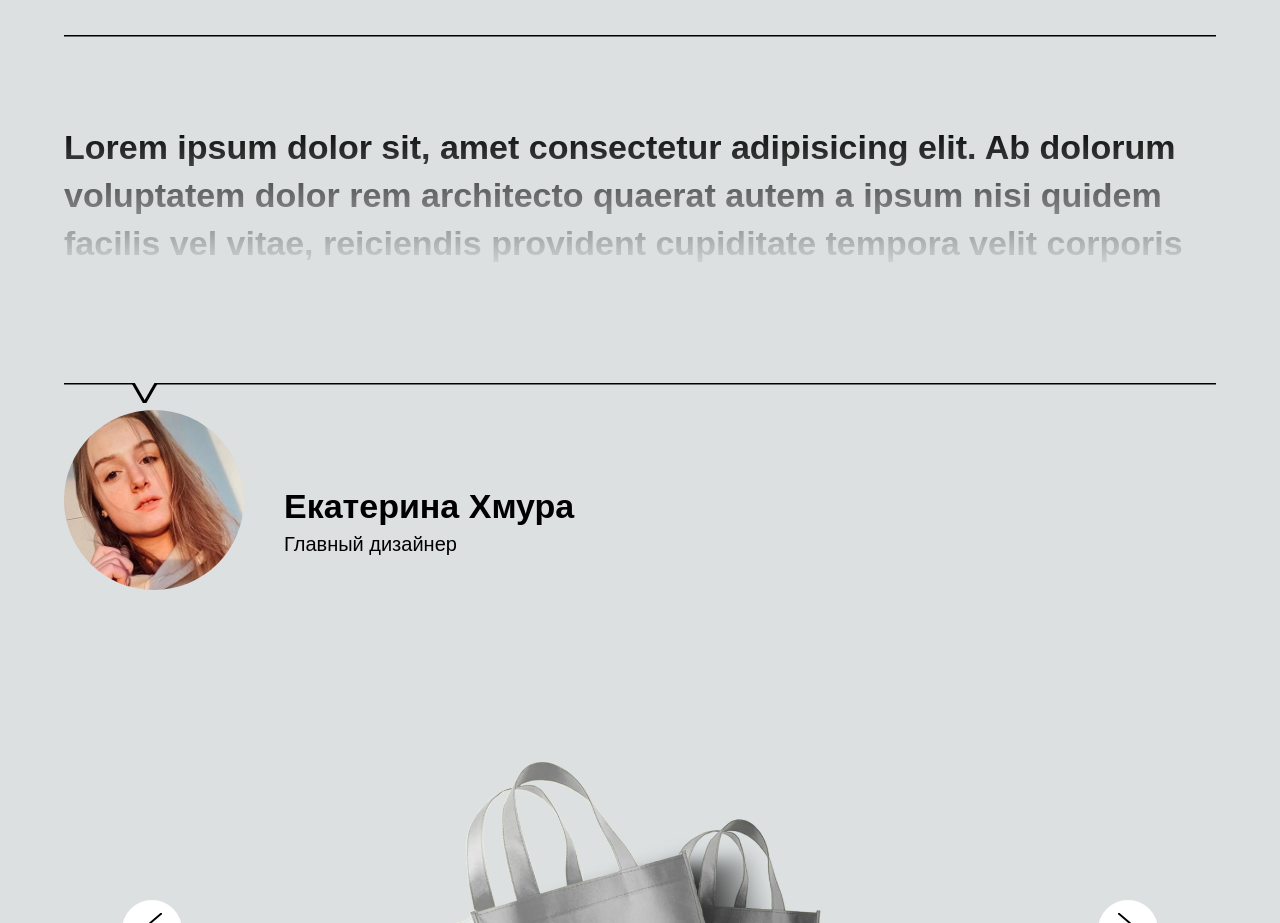
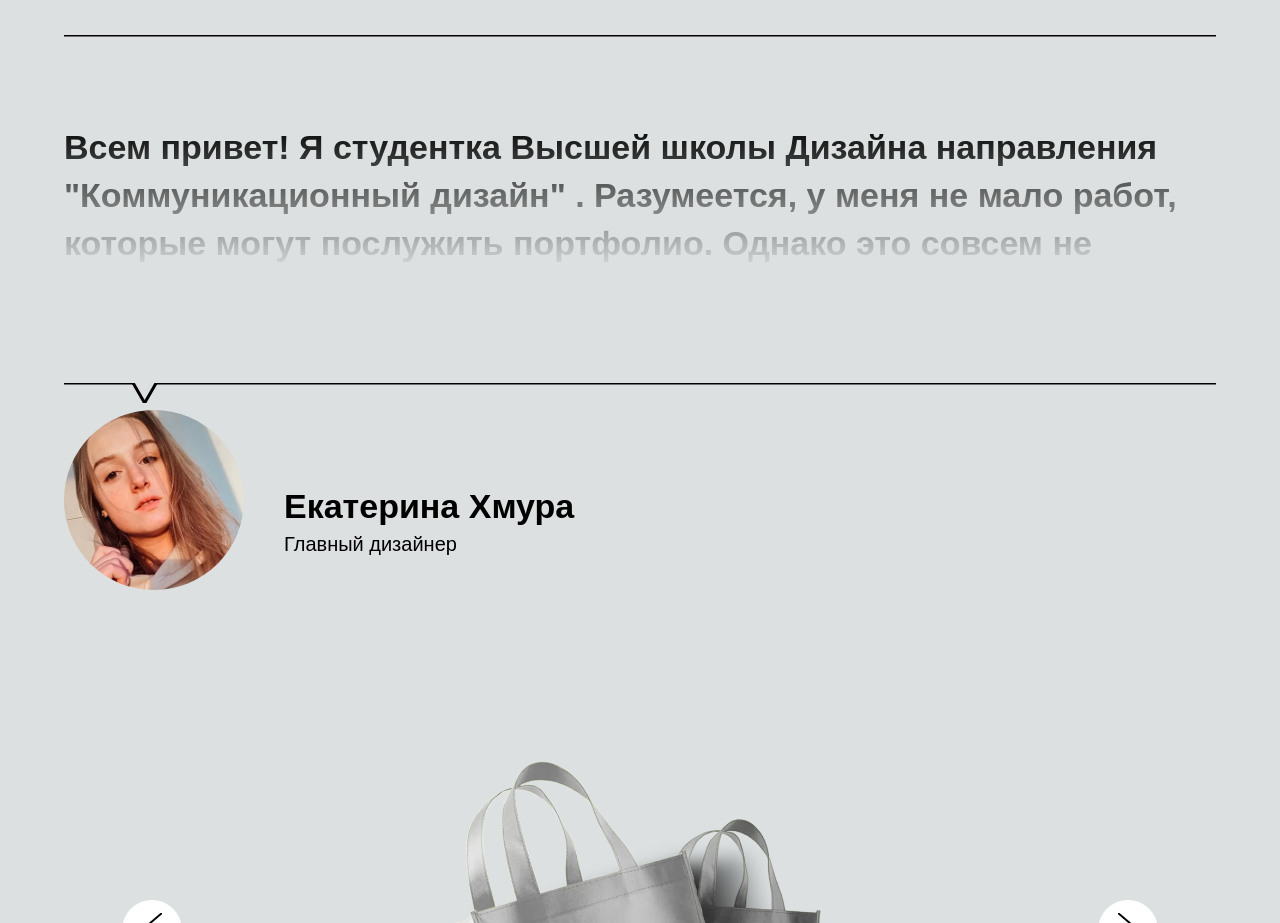
Before and after one commit to IlyaGasanPetrGY/itServece, a plain HTML site: page index.html in a window 1280 px wide. Shown: the part 3740-4663 px from the top of the page. Drawn offline with nearby package versions, Linux system fonts and the light colour scheme.

Commit message:
text kate

```diff
--- a/index.html
+++ b/index.html
@@ -226,10 +226,7 @@
               </svg>
               <div class="wrap__text__content">
                 <div class="pt__text__content">
-                  Lorem ipsum dolor sit, amet consectetur adipisicing elit. Ab
-                  dolorum voluptatem dolor rem architecto quaerat autem a ipsum
-                  nisi quidem facilis vel vitae, reiciendis provident cupiditate
-                  tempora velit corporis quo.
+                  Всем привет! Я студентка Высшей школы Дизайна направления "Коммуникационный дизайн" . Разумеется, у меня не мало работ, которые могут послужить портфолио. Однако это совсем не значит, что заказы текут рекой... Важно знать, как договариваться об условиях выполнения заказов, часто необходимо самому писать и предлагать свои навыки. Это выматывыет, но лишь до тех пор, пока определенное количество людей не начнут тебя рекомендовать свои друзьям и знакомым, как лучшего в своем деле. Мы решили облегчить этот процесс и обеспечить поток из заказчиков с самого начала пути!
                 </div>
                 <div class="pt__text__content-before"></div>
               </div>
```
